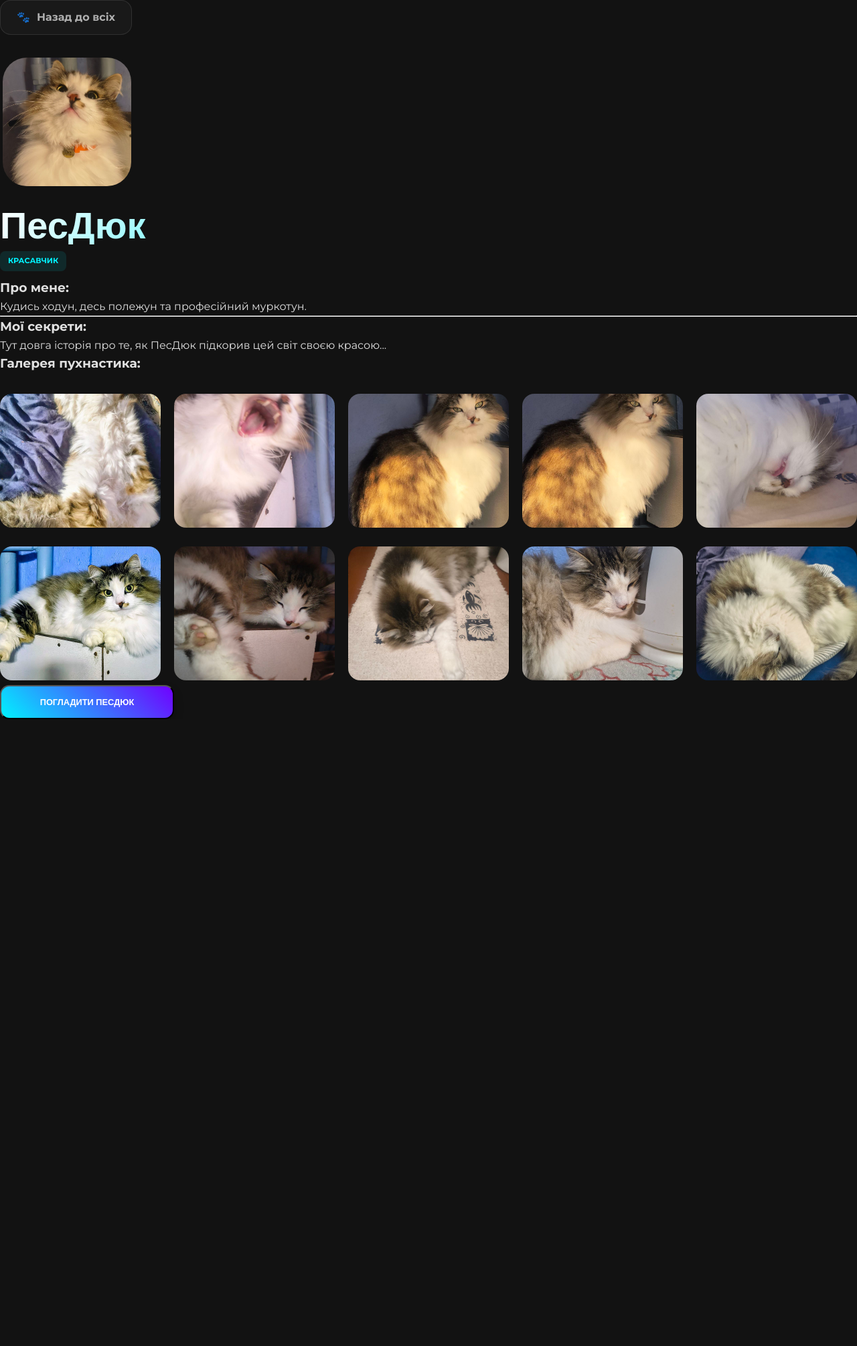
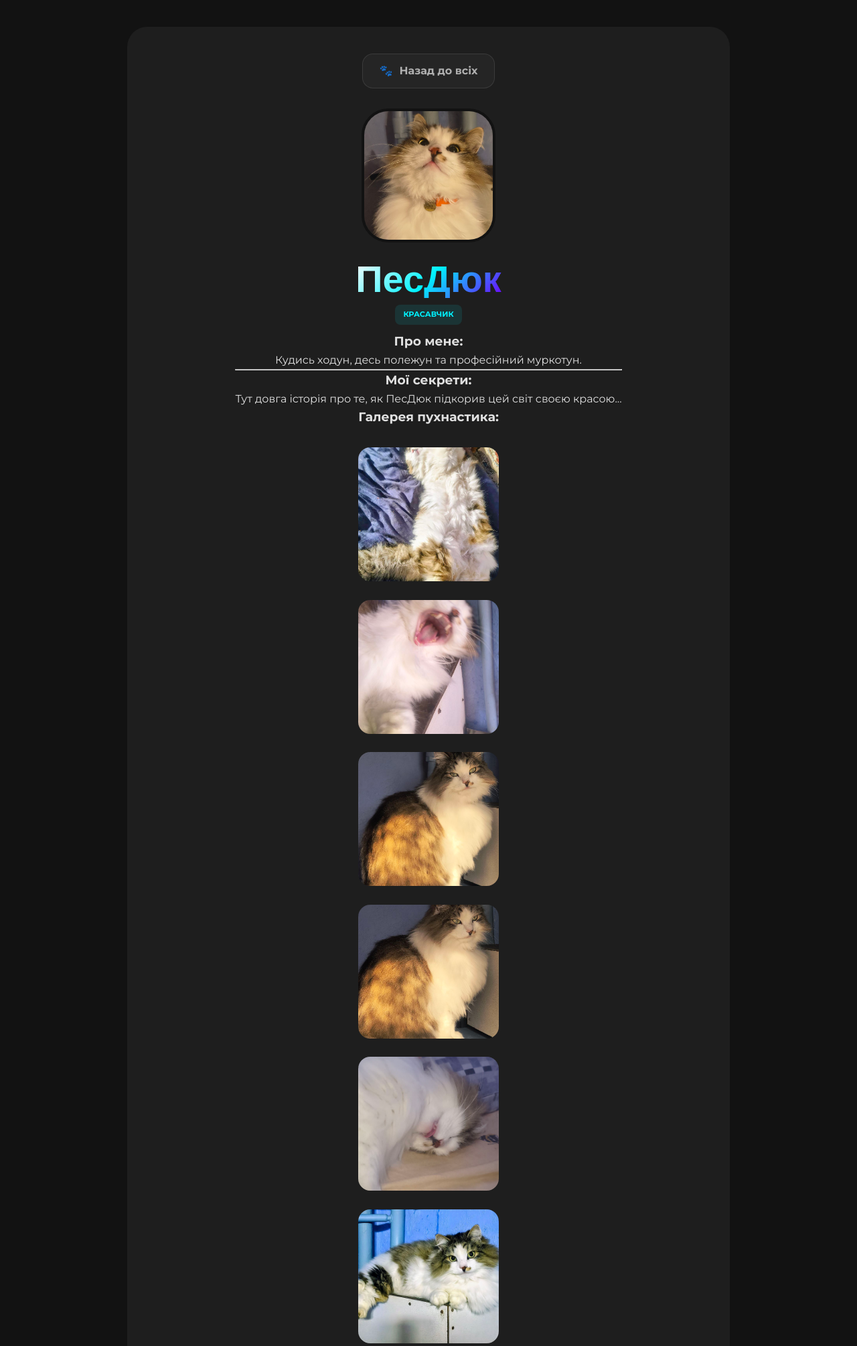
Before and after one commit to alepasen/cat_blog, a Flask app: page /cat/pes in a window 1280 px wide. Shown: the top 2010 px of the page at 67% size. Before the commit the page ends 1074 px from the top, so only its background shows below. Run offline with Flask 3, Linux system fonts and the light colour scheme; some libraries are stand-ins or nearby versions; some web fonts are replaced.

```diff
--- a/templates/cat_detail.html
+++ b/templates/cat_detail.html
@@ -8,6 +8,8 @@
     <link href="https://fonts.googleapis.com/css2?family=Montserrat:wght@400;700&display=swap" rel="stylesheet">
 </head>
 <body class="detail-page {{ cat.id }}">
+
+    <div class="profile-container">
 
         <a href="/" class="back-link">
             <span>🐾</span> Назад до всіх
@@ -43,9 +45,6 @@
         </div>
 
         <button class="btn" onclick="alert('Мяу! Дякуємо за увагу!')">Погладити {{ cat.name }}</button>
-    </div>
-
-<script src="https://cdnjs.cloudflare.com/ajax/libs/fslightbox/3.3.1/index.min.js"></script>
-
+    </div> <script src="https://cdnjs.cloudflare.com/ajax/libs/fslightbox/3.3.1/index.min.js"></script>
 </body>
 </html>
```
Lines whose indentation alone changed are shown as unchanged.
